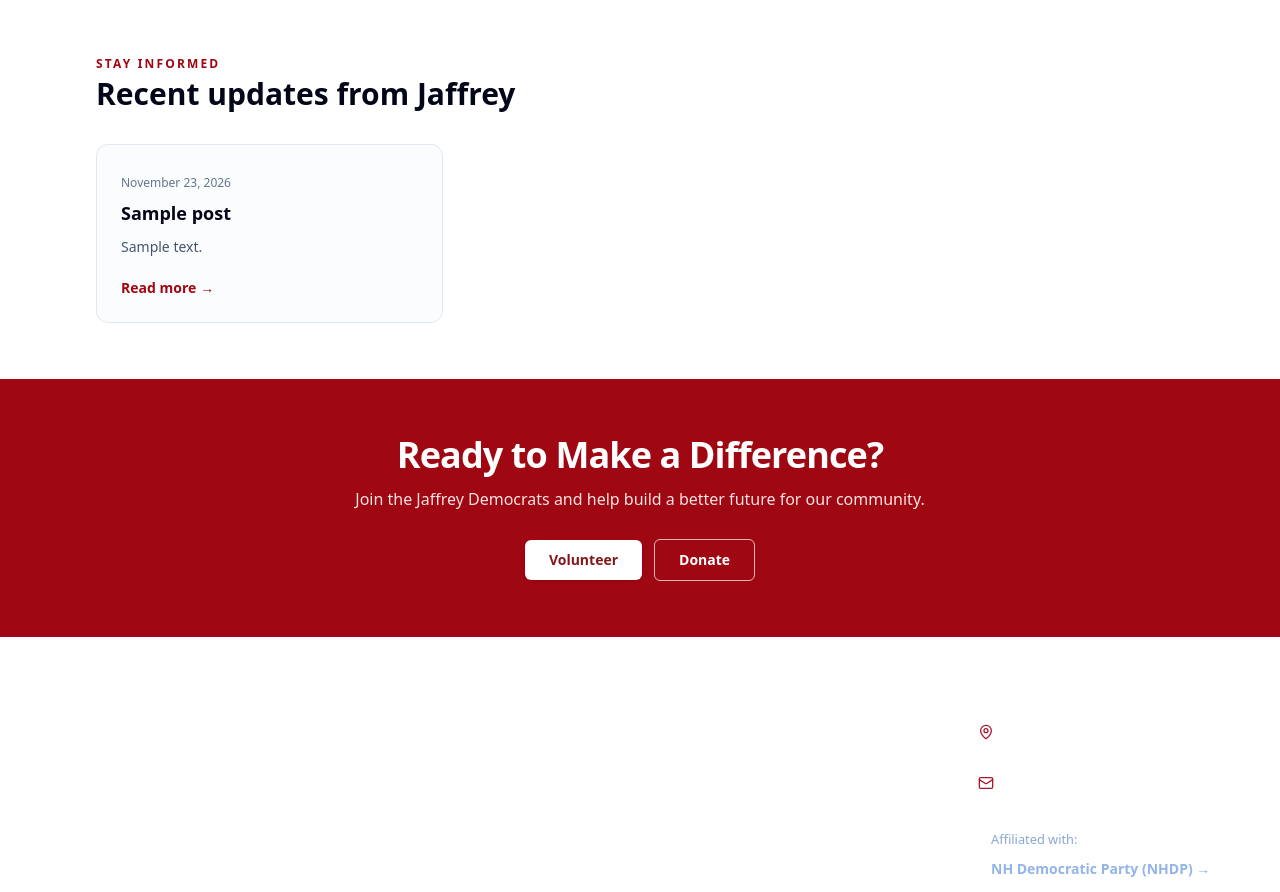
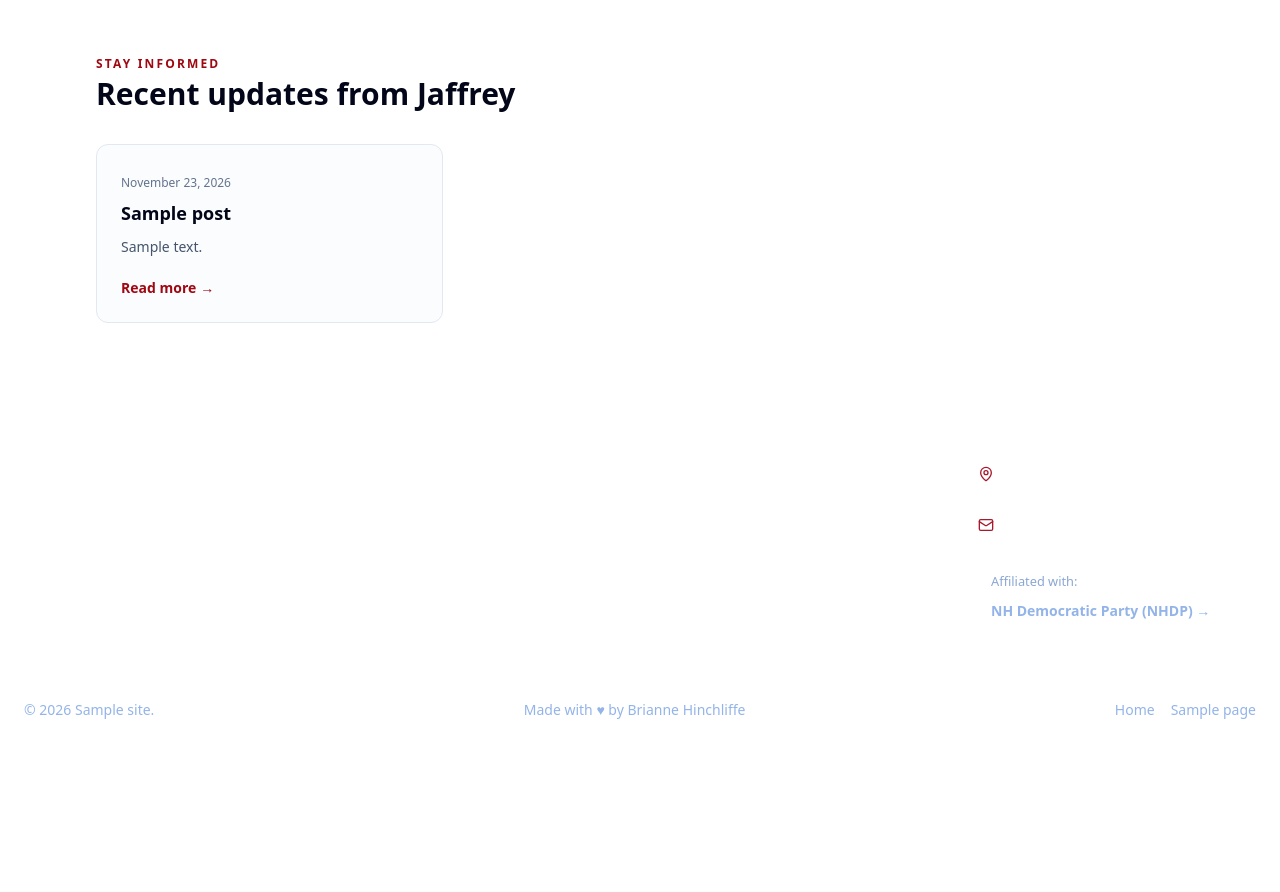
Before and after one commit to briannehinchliffe/jaffrey-democrats, a WordPress theme: template theme/404.php in a window 1280 px wide. Shown: the part 641-1533 px from the top of the page. After the commit the page ends 1360 px from the top, so only its background shows below. Run offline with PHP 8.4 and a stand-in for WordPress, Linux system fonts and the light colour scheme; the site name, menu and one post (Sample post) are stand-ins, and other content is empty; some libraries are stand-ins or nearby versions.

Commit message:
Update: hide CTA until pages are fleshed out

```diff
--- a/theme/404.php
+++ b/theme/404.php
@@ -148,30 +148,30 @@ $popular_links = array(
         <?php endif; ?>
 
         <!-- Bottom CTA Banner -->
-        <section class="bg-red-800 py-14 text-center text-white">
-            <div class="mx-auto max-w-3xl px-4 sm:px-6 lg:px-8">
-                <h2 class="font-serif text-3xl font-bold tracking-tight sm:text-4xl">
-                    <?php esc_html_e( 'Ready to Make a Difference?', 'jaffrey-democrats' ); ?>
-                </h2>
-                <p class="mt-3 text-base text-red-100">
-                    <?php esc_html_e( 'Join the Jaffrey Democrats and help build a better future for our community.', 'jaffrey-democrats' ); ?>
-                </p>
-                <div class="mt-7 flex flex-wrap items-center justify-center gap-3">
-                    <a
-                            href="<?php echo esc_url( home_url( '/volunteer/' ) ); ?>"
-                            class="rounded-md bg-white px-6 py-2.5 text-sm font-semibold text-red-900 shadow-sm transition hover:bg-red-50"
-                    >
-                        <?php esc_html_e( 'Volunteer', 'jaffrey-democrats' ); ?>
-                    </a>
-                    <a
-                            href="<?php echo esc_url( home_url( '/donate/' ) ); ?>"
-                            class="rounded-md border border-white/70 px-6 py-2.5 text-sm font-semibold text-white transition hover:border-white hover:bg-white/10"
-                    >
-                        <?php esc_html_e( 'Donate', 'jaffrey-democrats' ); ?>
-                    </a>
-                </div>
-            </div>
-        </section>
+<!--        <section class="bg-red-800 py-14 text-center text-white">-->
+<!--            <div class="mx-auto max-w-3xl px-4 sm:px-6 lg:px-8">-->
+<!--                <h2 class="font-serif text-3xl font-bold tracking-tight sm:text-4xl">-->
+<!--                    --><?php //esc_html_e( 'Ready to Make a Difference?', 'jaffrey-democrats' ); ?>
+<!--                </h2>-->
+<!--                <p class="mt-3 text-base text-red-100">-->
+<!--                    --><?php //esc_html_e( 'Join the Jaffrey Democrats and help build a better future for our community.', 'jaffrey-democrats' ); ?>
+<!--                </p>-->
+<!--                <div class="mt-7 flex flex-wrap items-center justify-center gap-3">-->
+<!--                    <a-->
+<!--                            href="--><?php //echo esc_url( home_url( '/volunteer/' ) ); ?><!--"-->
+<!--                            class="rounded-md bg-white px-6 py-2.5 text-sm font-semibold text-red-900 shadow-sm transition hover:bg-red-50"-->
+<!--                    >-->
+<!--                        --><?php //esc_html_e( 'Volunteer', 'jaffrey-democrats' ); ?>
+<!--                    </a>-->
+<!--                    <a-->
+<!--                            href="--><?php //echo esc_url( home_url( '/donate/' ) ); ?><!--"-->
+<!--                            class="rounded-md border border-white/70 px-6 py-2.5 text-sm font-semibold text-white transition hover:border-white hover:bg-white/10"-->
+<!--                    >-->
+<!--                        --><?php //esc_html_e( 'Donate', 'jaffrey-democrats' ); ?>
+<!--                    </a>-->
+<!--                </div>-->
+<!--            </div>-->
+<!--        </section>-->
     </main>
 
 <?php
```
